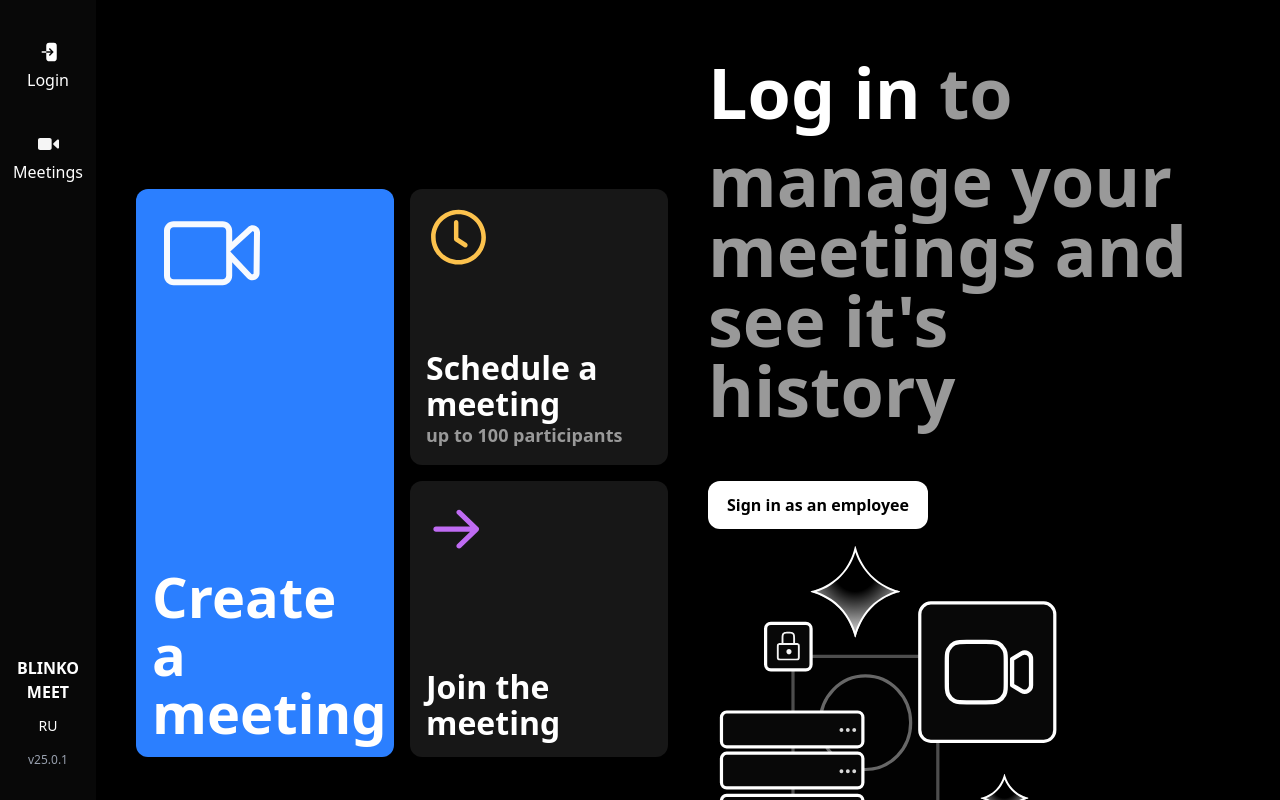
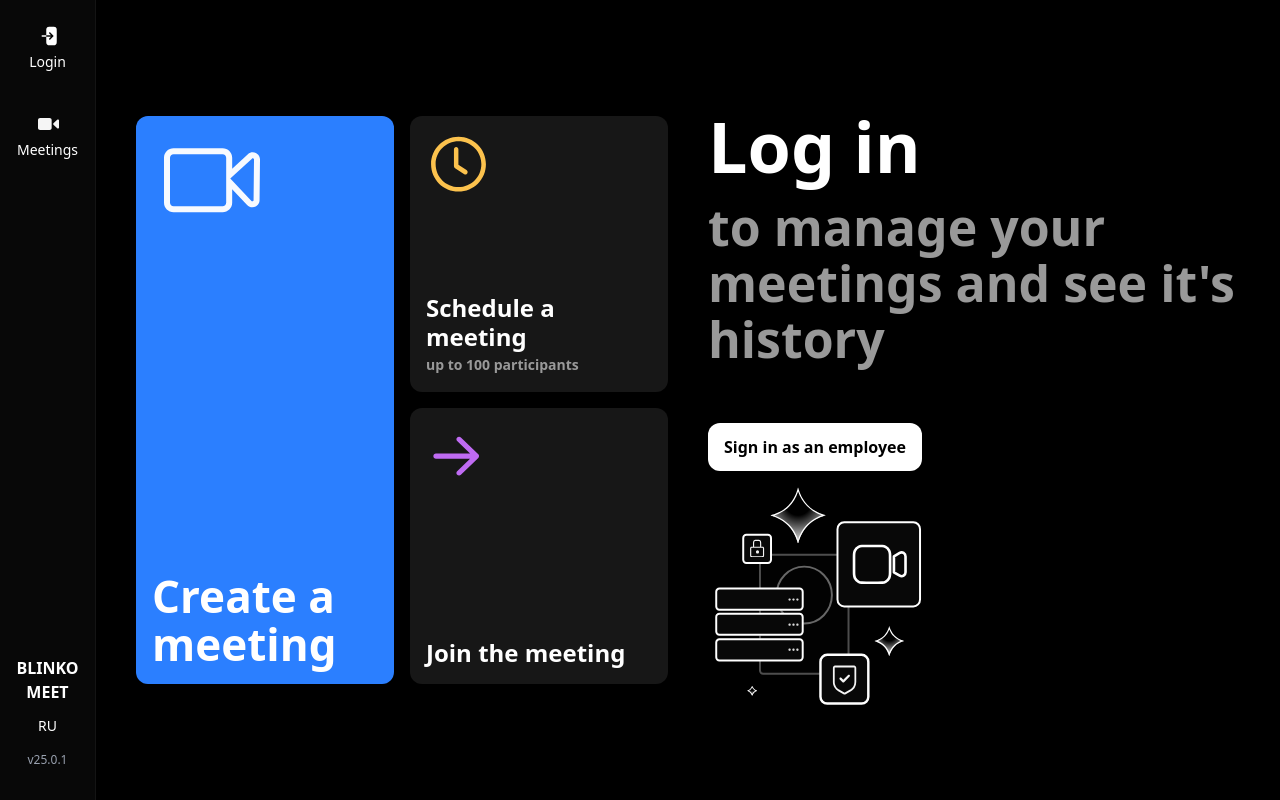
Before and after one commit to KusakinEgor/fastapi-blinko-meet, a React (Vite) app in the folder frontend/: page / in a window 1280 px wide. Built offline with nearby package versions, Linux system fonts and the light colour scheme; no server answers.

Commit message:
Add adaptive screen

```diff
--- a/frontend/src/components/screens/LandingScreen.jsx
+++ b/frontend/src/components/screens/LandingScreen.jsx
@@ -24,24 +24,24 @@ export default function LandingScreen({onJoin, onCreate, onLogin}) {
   useEffect(() => setLoaded(true), []);
 
   return (
-    <div className="min-h-screen bg-black text-white flex relative overflow-hidden">
+    <div className="min-h-screen bg-black text-white flex flex-col md:flex-row relative overflow-x-hidden">
 
       <div
-        className={`sm:w-24 bg-[#080808] backdrop-blur-xl flex flex-col justify-between items-center p-4 transition-all duration-1000
+        className={`w-full md:w-24 h-auto md:h-screen bg-[#080808] backdrop-blur-xl flex flex-row md:flex-col justify-between items-center p-4 transition-all duration-1000 shrink-0 border-b md:border-b-0 md:border-r border-white/5
         ${loaded ? "opacity-100 translate-x-0" : "opacity-0 -translate-x-6"}`}
       >
-        <div className="flex flex-col gap-6 mt-4">
+        <div className="flex flex-row md:flex-col gap-4 md:gap-6">
 
           <Button
             variant="secondary"
-            className="flex flex-col items-center py-2 px-3 hover:bg-white/10 rounded-lg transition-all duration-200"
+            className="flex flex-col items-center py-2 px-3 hover:bg-white/10 rounded-lg transition-all duration-200 md:text-sm"
             onClick={() => setShowLoginPanel(!showLoginPanel)}
           >
             <svg
               width="24"
               viewBox="0 0 24 24"
               fill="none"
-              className="text-xl mb-1"
+              className="text-xl mb-1 md:text-xl"
             >
               <path
                 fillRule="evenodd"
@@ -56,7 +56,7 @@ export default function LandingScreen({onJoin, onCreate, onLogin}) {
           <Button
             variant="secondary"
             onClick={onCreate}
-            className="flex flex-col items-center py-2 px-3 hover:bg-white/10 rounded-lg transition-all duration-200"
+            className="flex flex-col items-center py-2 px-3 hover:bg-white/10 rounded-lg transition-all duration-200 md:text-sm"
           >
             <svg
               width="24"
@@ -64,7 +64,7 @@ export default function LandingScreen({onJoin, onCreate, onLogin}) {
               viewBox="0 0 24 24"
               fill="none"
               xmlns="http://www.w3.org/2000/svg"
-              className="text-xl mb-1"
+              className="text-xl md:text-xl mb-1"
             >
               <path
                 d="M4.09999 18H13.55C14.7097 18 15.6499 17.1046 15.6499 16V8C15.6499 6.89543 14.7097 6 13.55 6H4.09999C2.9402 6 2 6.89543 2 8V16C2 17.1046 2.9402 18 4.09999 18Z"
@@ -98,7 +98,7 @@ export default function LandingScreen({onJoin, onCreate, onLogin}) {
 
       </div>
 
-      <div className="grid grid-cols-2 gap-10 p-10 w-full h-screen justify-center items-center">
+      <div className="grid grid-cols-1 lg:grid-cols-2 gap-6 lg:gap-10 p-4 sm:p-6 lg:p-10 w-full min-h-screen lg:h-screen justify-center items-center">
             <div className="grid grid-cols-2 gap-4">
                 <div className="flex justify-end">
                     <DivButton
@@ -108,7 +108,7 @@ export default function LandingScreen({onJoin, onCreate, onLogin}) {
                         <svg width="120" height="97" viewBox="0 0 120 97" fill="none">
                             <path fill-rule="evenodd" clip-rule="evenodd" d="M78.2756 46.5515L99.457 68.9399C99.6955 69.192 99.9044 69.2771 100.08 69.312C100.289 69.3537 100.554 69.3392 100.825 69.2355C101.097 69.1317 101.285 68.9731 101.391 68.8298C101.476 68.7164 101.561 68.5496 101.564 68.2341L102 27.4133C102.003 27.1125 101.926 26.9453 101.845 26.828C101.746 26.6831 101.569 26.5233 101.313 26.412C101.058 26.3009 100.801 26.2726 100.59 26.3026C100.41 26.3283 100.197 26.4027 99.9499 26.63L95.8896 22.2125C100.519 17.9572 108.066 21.2383 108 27.4774L107.564 68.2981C107.495 74.704 99.5311 77.7487 95.0985 73.0634L80.178 57.2927V70.7125C80.178 75.9384 75.88 80.1748 70.578 80.1748H21.6C16.2981 80.1748 12 75.9384 12 70.7125V25.6371C12 20.4112 16.2981 16.1748 21.6 16.1748H70.578C75.88 16.1748 80.178 20.4112 80.178 25.6371V36.6535L95.8896 22.2125L99.9499 26.63L78.2756 46.5515ZM74.1781 25.6371C74.1781 23.8064 72.6483 22.1748 70.578 22.1748H21.6C19.5298 22.1748 18 23.8064 18 25.6371V70.7125C18 72.5432 19.5298 74.1748 21.6 74.1748H70.578C72.6483 74.1748 74.1781 72.5432 74.1781 70.7125V25.6371Z" fill="white" fill-opacity="0.96"></path>
                         </svg>
-                        <span className="text-white mt-2 text-[56px] leading-[58px] font-bold">{t("home.create_meeting")}</span>
+                        <span className="text-white font-bold text-[36px] leading-[40px] lg:text-[32px] lg:leading-[36px] xl:text-[44px] xl:leading-[48px] 2xl:text-[56px] 2xl:leading-[58px] block mt-auto">{t("home.create_meeting")}</span>
                         <div className="absolute inset-0 bg-white/1 backdrop-blur-sm opacity-0 hover:opacity-100 transition-opacity duration-300 rounded-xl"></div>
                     </DivButton>
                 </div>
@@ -121,9 +121,9 @@ export default function LandingScreen({onJoin, onCreate, onLogin}) {
                         </svg>
 
                         <div className="mt-auto">
-                            <span className="text-white font-bold mt-2 text-[32px] leading-[36px]">{t("home.schedule_title")}</span>
+                            <span className="text-white font-bold text-[26px] leading-[30px] lg:text-[20px] lg:leading-[24px] xl:text-[24px] xl:leading-[28px] 2xl:text-[32px] 2xl:leading-[36px]">{t("home.schedule_title")}</span>
                             <br></br>
-                            <span className="text-[#999999] font-semibold mt-1 text-[18px]">{t("home.schedule_desc")}</span>
+                            <span className="text-[#999999] font-semibold text-[15px] lg:text-[12px] xl:text-[14px] 2xl:text-[18px]">{t("home.schedule_desc")}</span>
                         </div>
 
                         <div className="absolute inset-0 bg-white/1 backdrop-blur-sm opacity-0 hover:opacity-100 transition-opacity duration-300 rounded-xl"></div>
@@ -138,7 +138,7 @@ export default function LandingScreen({onJoin, onCreate, onLogin}) {
                         </svg>
 
                         <div className="mt-auto">
-                            <span className="text-white font-bold mt-2 text-[32px] leading-[36px]">{t("home.join_meeting")}</span>
+                            <span className="text-white font-bold text-[26px] leading-[30px] lg:text-[20px] lg:leading-[24px] xl:text-[24px] xl:leading-[28px] 2xl:text-[32px] 2xl:leading-[36px]">{t("home.join_meeting")}</span>
                         </div>
 
                         <div className="absolute inset-0 bg-white/1 backdrop-blur-sm opacity-0 hover:opacity-100 transition-opacity duration-300 rounded-xl"></div>
@@ -146,19 +146,19 @@ export default function LandingScreen({onJoin, onCreate, onLogin}) {
                 </div>
             </div>
 
-            <div className="flex flex-col justify-center items-start gap-4">
-                <div>
+            <div className="flex flex-col justify-center items-start gap-4 items-center lg:items-start w-full mt-4 lg:mt-0">
+                <div className="hidden lg:block">
                     <span className="text-white font-semibold text-[70px]">{t("home.login_title")}</span>
-                    <span className="text-[#999999] font-semibold text-[70px] leading-[70px]"><Trans i18nKey="home.login_description">to manage your<br/>meetings and see it's<br/>history</Trans></span>
+                    <span className="text-[#999999] font-semibold text-[32px] leading-[38px] sm:text-[40px] sm:leading-[46px] lg:text-[42px] lg:leading-[48px] xl:text-[50px] xl:leading-[56px] block max-w-4xl"><Trans i18nKey="home.login_description">to manage your<br/>meetings and see it's<br/>history</Trans></span>
                 </div>
                 <DivButton
                     onClick={onLogin}
-                    className="bg-[#fff] py-2 px-4 rounded-xl mt-10 w-[220px] h-[48px] flex justify-center items-center"
+                    className="bg-[#fff] py-2 px-4 rounded-xl mt-0 lg:mt-10 max-w-[320px] h-[48px] flex justify-center items-center lg:mx-0 mx-auto"
                 >
                     <span className="text-black font-semibold">{t("home.sign_in_btn")}</span>
                 </DivButton>
-                <div>
-                    <img src={MyIcon} alt="icon"></img>
+                <div className="hidden lg:block">
+                    <img src={MyIcon} alt="icon" className="w-auto h-auto max-h-[300px] xl:max-h-[220px] 2xl:max-h-[350px] object-contain transition-all"></img>
                 </div>
             </div>
       </div>
```
